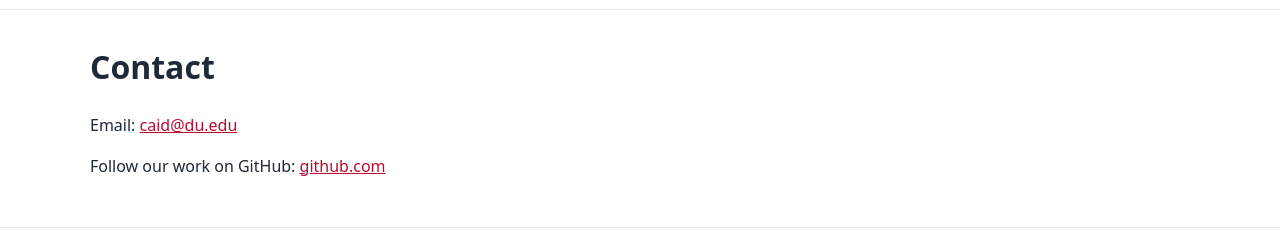
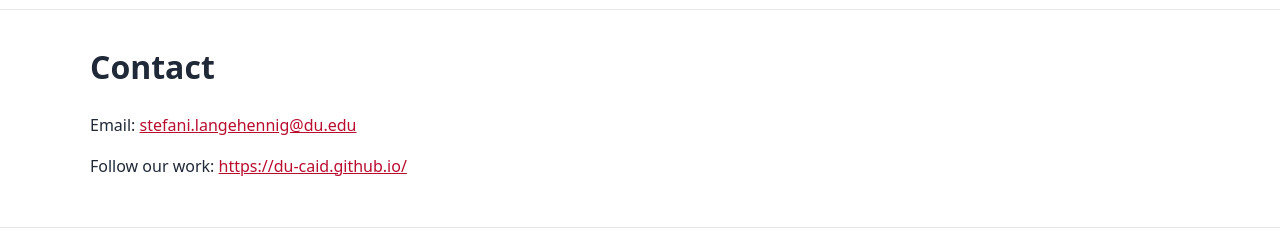
Before and after one commit to DU-CAID/du-caid.github.io, a plain HTML site: page contact.html in a window 1280 px wide. Shown: the part 55-285 px from the top of the page. Drawn offline with Linux system fonts and the light colour scheme.

Commit message:
update contaxt

```diff
--- a/contact.html
+++ b/contact.html
@@ -32,8 +32,8 @@
 <main class="page">
   <div class="container prose">
     <h1>Contact</h1>
-    <p>Email: <a href="mailto:caid@du.edu">caid@du.edu</a></p>
-    <p>Follow our work on GitHub: <a href="https://github.com/">github.com</a></p>
+    <p>Email: <a href="mailto:caid@du.edu">stefani.langehennig@du.edu</a></p>
+    <p>Follow our work: <a href="https://github.com/">https://du-caid.github.io/</a></p>
   </div>
 </main>
 
```
